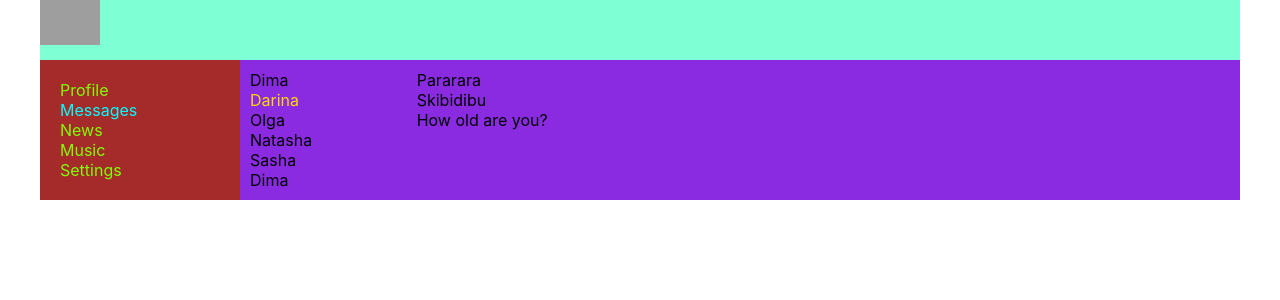
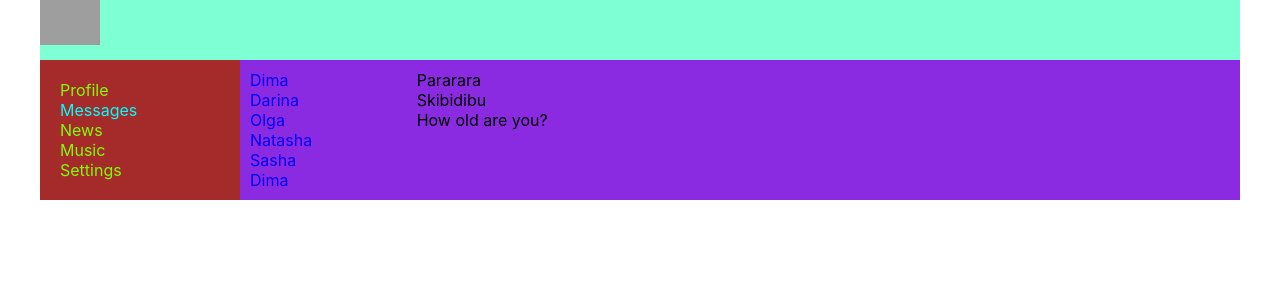
Before and after one commit to SwatOfSky/react_samurai, a React (Create React App) app: page /dialogs in a window 1280 px wide. Shown: the top 300 px of the page. Built offline with nearby package versions, Linux system fonts and the light colour scheme; grey boxes are pictures that could not be loaded.

Commit message:
mapping_added

```diff
--- a/src/App.js
+++ b/src/App.js
@@ -16,7 +16,7 @@ const App = (props) => {
                 <Navbar/>
                 <Routes>
                     <Route path='/profile' element={<Profile/>}/>
-                    <Route path='/dialogs' element={<Dialogs/>}/>
+                    <Route path='/dialogs/*' element={<Dialogs/>}/>
                     <Route path='/music' element={<Music/>}/>
                     <Route path='/news' element={<News/>}/>
                     <Route path='/settings' element={<Settings/>}/>
--- a/src/components/Dialogs/Dialogs.css
+++ b/src/components/Dialogs/Dialogs.css
@@ -1,3 +1,7 @@
+*{
+    text-decoration: none;
+}
+
 .dialogs {
     display: grid;
     grid-template-columns: 2fr 10fr;
--- a/src/components/Dialogs/Dialogs.jsx
+++ b/src/components/Dialogs/Dialogs.jsx
@@ -1,35 +1,49 @@
 import React from "react";
 import './Dialogs.css';
+import {NavLink} from "react-router-dom";
+
+const DialogItem = (props) => {
+    let path = '/dialogs/' + props.id;
+    return (
+        <div className='dialog'>
+            <NavLink to={path}> {props.name} </NavLink>
+        </div>
+    );
+}
+
+const MessageItem = (props) => {
+    return <div className="message">{props.text}</div>
+}
 
 const Dialogs = (props) => {
+
+    let dialogsData = [
+        {id:1, name: 'Dima'},
+        {id:2, name: 'Darina'},
+        {id:3, name: 'Olga'},
+        {id:4, name: 'Natasha'},
+        {id:5, name: 'Sasha'},
+        {id:6, name: 'Dima'}
+    ]
+
+    let messagesData = [
+        {id:1, text: 'Pararara'},
+        {id:2, text: 'Skibidibu'},
+        {id:3, text: 'How old are you?'}
+    ]
+
+    let dialogsElements = dialogsData.map ( d => <DialogItem name={d.name} id={d.id} /> );
+    let messageElements = messagesData.map (m => <MessageItem text={m.text} />);
+
     return (
         <div className='dialogs app-wrapper-content'>
-        <div className='dialogs-items'>
-            <div className='dialog'>
-                Dima
-            </div>
-            <div className='dialog active'>
-                Darina
-            </div>
-            <div className='dialog'>
-                Olga
-            </div>
-            <div className='dialog'>
-                Natasha
-            </div>
-            <div className='dialog'>
-                Sasha
-            </div>
-            <div className='dialog'>
-                Dima
-            </div>
+            <div className='dialogs-items'>
+                {dialogsElements}
+                </div>
 
-        </div>
             <div className='messages'>
-                <div className="message">Pararara</div>
-                <div className="message">Skibidibu</div>
-                <div className="message">How old are you?</div>
-            </div>
+                {messageElements}
+                 </div>
         </div>
     )
 }
--- /dev/null
+++ b/src/components/Profile/DisplayProfile/DisplayProfile.jsx
@@ -0,0 +1,17 @@
+import React from "react";
+import s from './DisplayProfile.module.css'
+
+const DisplayProfile = () => {
+  return (
+      <div>
+    <div>
+      <img src='https://cdn.pixabay.com/photo/2019/11/07/08/12/sea-4608198_960_720.jpg' />
+    </div>
+    <div className={s.contentBlock}>
+      ava + description
+    </div>
+  </div>
+);
+}
+
+export default DisplayProfile;
--- /dev/null
+++ b/src/components/Profile/DisplayProfile/DisplayProfile.module.css
@@ -0,0 +1,3 @@
+.contentBlock {
+    padding: 10px;
+}
--- a/src/components/Profile/MyPosts/MyPosts.jsx
+++ b/src/components/Profile/MyPosts/MyPosts.jsx
@@ -3,20 +3,25 @@ import s from './MyPosts.module.css'
 import Post from "./Post/Post";
 
 const MyPosts = () => {
+
+  let postsData = [
+    {id:1, message: 'Hello, World!', like: 17},
+    {id:2, message: 'This is my first post', like: 25}
+]
+
+  let postsElements = postsData.map (p => <Post message={p.message} like={p.like} />)
+
   return (
-    <div>
-      My posts
+    <div className={s.postBlock}>
+        <h3>My posts</h3>
       <div>
-        New post
         <div>
-          <textarea></textarea>
+          <div><textarea></textarea></div>
           <button>Add</button>
-          <button>Remove</button>
         </div>
       </div>
       <div className={s.posts}>
-        <Post message="Hi, how are you?" like="12" />
-        <Post message="This is my first post!" like='25' />
+        {postsElements}
       </div>
     </div>
   )
--- a/src/components/Profile/MyPosts/MyPosts.module.css
+++ b/src/components/Profile/MyPosts/MyPosts.module.css
@@ -0,0 +1,7 @@
+.postBlock {
+    margin: 10px;
+}
+
+.posts   {
+    margin-top: 10px;
+}
--- a/src/components/Profile/Profile.jsx
+++ b/src/components/Profile/Profile.jsx
@@ -1,15 +1,11 @@
 import React from "react";
 import MyPosts from "./MyPosts/MyPosts";
 import s from './Profile.module.css'
+import DisplayProfile from "./DisplayProfile/DisplayProfile";
 
 const Profile = () => {
   return <div className='app-wrapper-content'>
-    <div>
-      <img src='https://cdn.pixabay.com/photo/2019/11/07/08/12/sea-4608198_960_720.jpg' />
-    </div>
-    <div>
-      ava + description
-    </div>
+    <DisplayProfile />
     <MyPosts />
   </div>
 }
```
